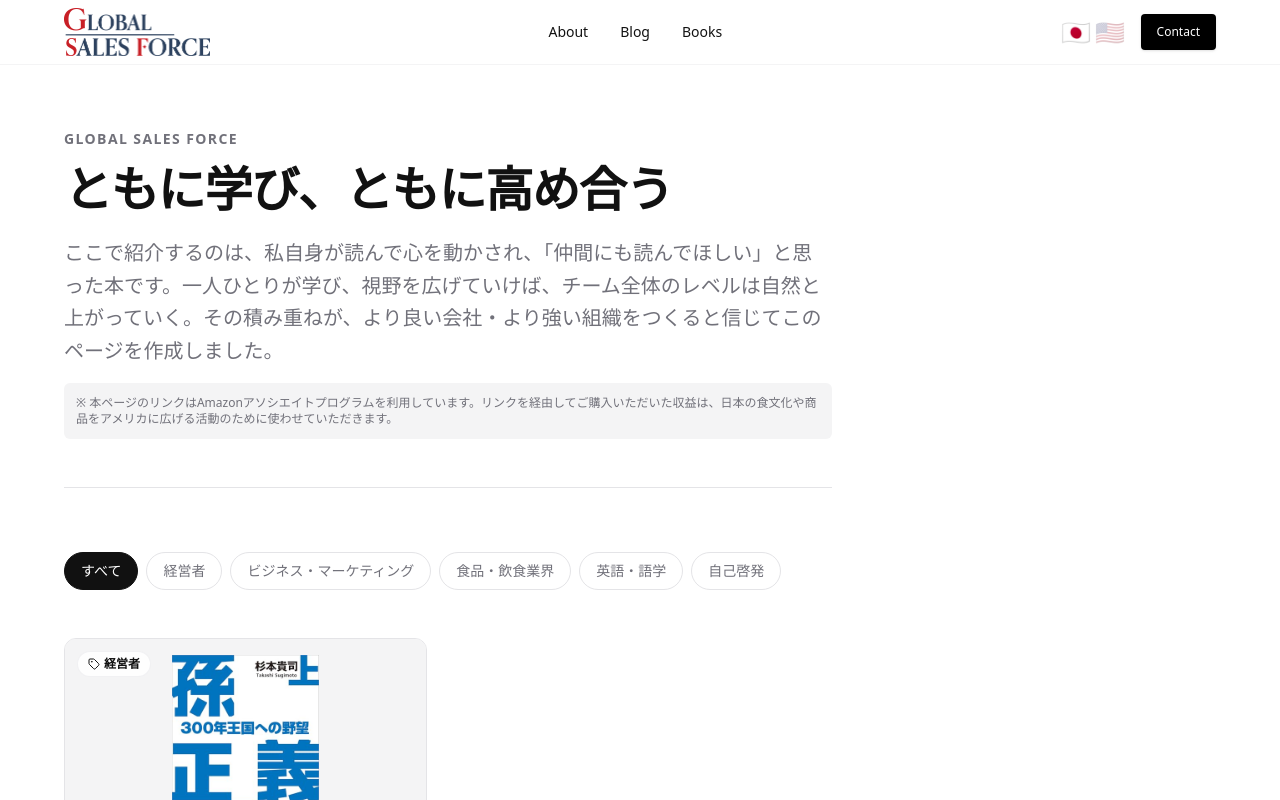
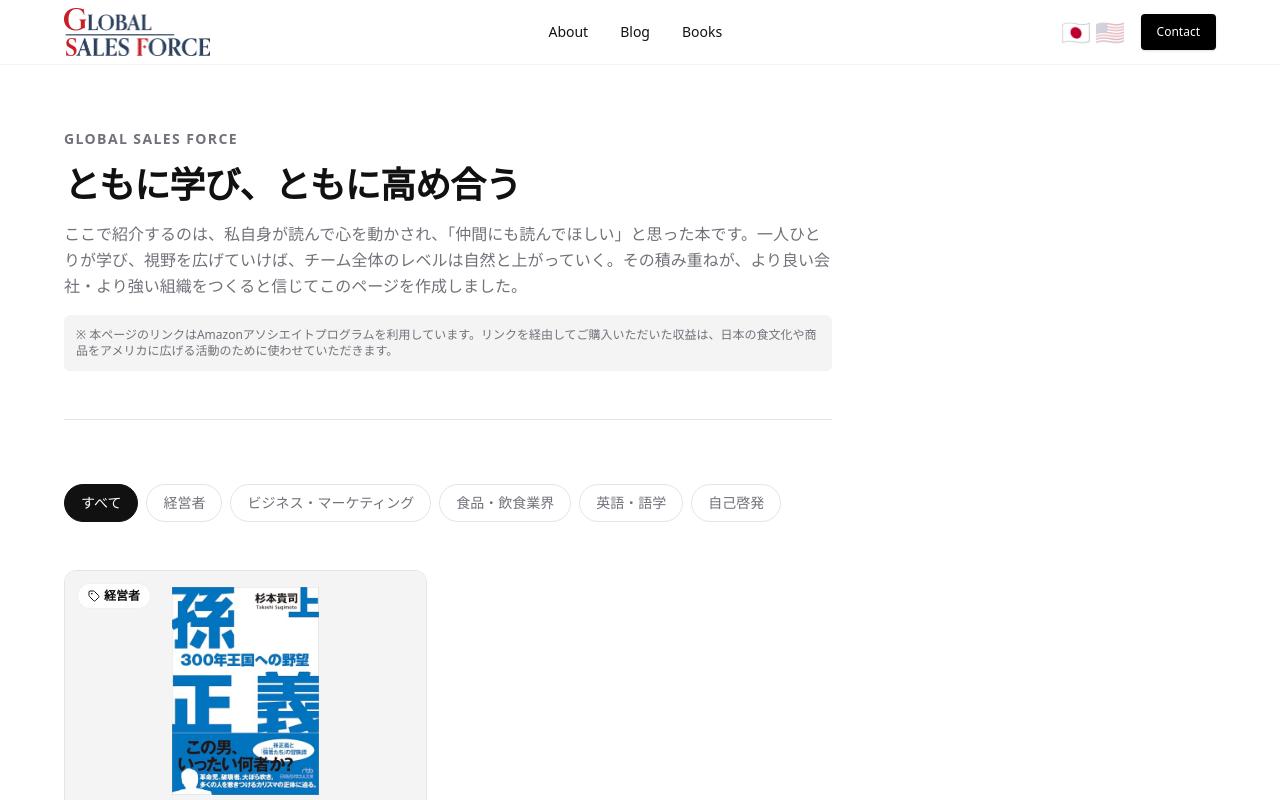
Before and after one commit to ryojitomoyasu/global-salesforce-web, a Next.js app: page /books in a window 1280 px wide. Shown: the top 800 px of the page. Built offline with nearby package versions, Linux system fonts and the light colour scheme.

Commit message:
style: reduce books page heading and lead text size for better balance

```diff
--- a/src/app/books/page.tsx
+++ b/src/app/books/page.tsx
@@ -24,10 +24,10 @@ export default function BooksPage() {
                         <p className="text-sm font-semibold text-muted-foreground uppercase tracking-widest mb-4">
                             Global Sales Force
                         </p>
-                        <h1 className="text-4xl md:text-5xl font-bold tracking-tight mb-6">
+                        <h1 className="text-3xl md:text-4xl font-bold tracking-tight mb-4">
                             ともに学び、ともに高め合う
                         </h1>
-                        <p className="text-xl text-muted-foreground leading-relaxed">
+                        <p className="text-base text-muted-foreground leading-relaxed">
                             ここで紹介するのは、私自身が読んで心を動かされ、「仲間にも読んでほしい」と思った本です。一人ひとりが学び、視野を広げていけば、チーム全体のレベルは自然と上がっていく。その積み重ねが、より良い会社・より強い組織をつくると信じてこのページを作成しました。
                         </p>
                         <p className="text-xs text-muted-foreground mt-4 p-3 bg-muted rounded-md">
```
